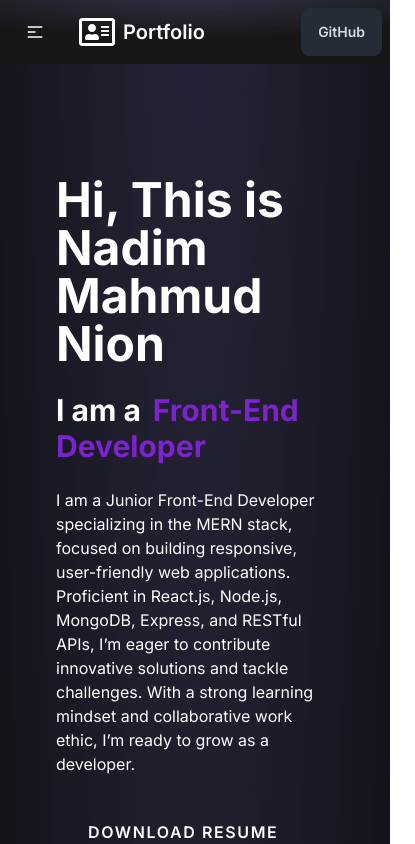
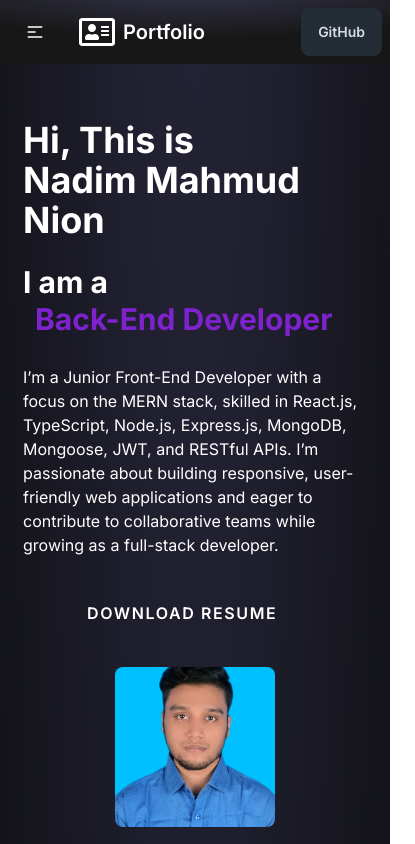
Before and after one commit to Nadim-Nion/nion-portfolio, a React (Vite) app: page / in a window 390 px wide. Shown: the top 844 px of the page, 415 px wide, since content can reach past the window. Built offline with nearby package versions, Linux system fonts and the light colour scheme.

Commit message:
animated title added with resposniveness

```diff
--- a/src/components/About/About.jsx
+++ b/src/components/About/About.jsx
@@ -1,30 +1,37 @@
-import React from 'react';
-import img from '../../assets/image/My-Formal-Picture.JPG';
-import resume from '../../assets/pdf/resume.pdf';
-import AnimatedButton from '../AnimatedButton/AnimatedButton';
+import React from "react";
+import img from "../../assets/image/My-Formal-Picture.JPG";
+import resume from "../../assets/pdf/resume.pdf";
+import AnimatedButton from "../AnimatedButton/AnimatedButton";
+import AnimatedTitle from "../AnimatedTitle/AnimatedTitle";
 
 const About = () => {
   return (
-        <div className='max-w-full lg:max-w-7xl mx-auto p-7'>
-            <div className='flex flex-col lg:flex-row justify-center items-center lg:space-x-10 p-7'>
+    <div className="max-w-full lg:max-w-7xl mx-auto p-7">
+      <div className="flex flex-col lg:flex-row justify-center items-center lg:space-x-10 p-7">
         {/* About Content */}
-                <div className='text-white space-y-6 my-14 lg:w-1/2'>
-                    <h2 className='text-5xl font-bold'>Hi, This is <br />
+        <div className="text-white space-y-6 my-0 md:my-14 lg:w-1/2">
+          <h2 className="text-4xl mx-12 md:mx-0 md:text-5xl font-bold">
+            Hi, This is <br />
             <span>Nadim Mahmud Nion</span>
           </h2>
-                    <h3 className='text-3xl font-bold'>I am a
-                        <span className='text-purple-700 ml-3'>Front-End Developer</span>
-                    </h3>
-                    <p>I am a Junior Front-End Developer specializing in the MERN stack, focused on building responsive, user-friendly web applications. Proficient in React.js, Node.js, MongoDB, Express, and RESTful APIs, I’m eager to contribute innovative solutions and tackle challenges. With a strong learning mindset and collaborative work ethic, I’m ready to grow as a developer.</p>
-                    {/* <a href={resume} download>
-                        <button className="btn btn-active btn-primary my-4">Download Resume</button>
-                    </a> */}
+          <AnimatedTitle></AnimatedTitle>
+          <p className="mx-12 md:mx-0">
+            I’m a Junior Front-End Developer with a focus on the MERN stack,
+            skilled in React.js, TypeScript, Node.js, Express.js, MongoDB,
+            Mongoose, JWT, and RESTful APIs. I’m passionate about building
+            responsive, user-friendly web applications and eager to contribute
+            to collaborative teams while growing as a full-stack developer.
+          </p>
           <AnimatedButton downloadLink={resume}></AnimatedButton>
         </div>
 
         {/* Image */}
-                <div className='w-full lg:w-1/2 flex justify-center'>
-                    <img src={img} alt="Nion's Image" className='w-40 h-40 lg:w-80 lg:h-96 rounded-lg object-cover' />
+        <div className="w-full lg:w-1/2 flex justify-center mt-4 md:mt-0">
+          <img
+            src={img}
+            alt="Nion's Image"
+            className="w-40 h-40 lg:w-80 lg:h-96 rounded-lg object-cover"
+          />
         </div>
       </div>
     </div>
--- a/src/components/AnimatedButton/AnimatedButton.jsx
+++ b/src/components/AnimatedButton/AnimatedButton.jsx
@@ -6,7 +6,7 @@ const AnimatedButton = ({ text = "Download Resume", downloadLink }) => {
     <a
       href={downloadLink}
       download
-      className="relative inline-block px-8 py-5 text-white uppercase font-semibold tracking-widest overflow-hidden transition-all duration-500 hover:bg-white hover:text-black shadow-none hover:shadow-[0_0_5px_#fff,0_0_25px_#fff,0_0_50px_#fff,0_0_200px_#fff]"
+      className="relative inline-block px-8 py-5 text-white uppercase font-semibold tracking-widest overflow-hidden transition-all duration-500 hover:bg-white hover:text-black shadow-none hover:shadow-[0_0_5px_#fff,0_0_25px_#fff,0_0_50px_#fff,0_0_200px_#fff] mx-20 md:mx-0"
     >
       <span className="absolute top-0 left-0 w-full h-[10px] bg-gradient-to-r from-transparent to-white animate-slide-left"></span>
       <span className="absolute -top-full right-0 w-[10px] h-full bg-gradient-to-b from-transparent to-white animate-slide-down delay-75"></span>
--- /dev/null
+++ b/src/components/AnimatedTitle/AnimatedTitle.jsx
@@ -0,0 +1,70 @@
+import React, { useEffect, useRef } from "react";
+
+const titles = [
+  "Front-End Developer",
+  "Back-End Developer",
+  "MERN Stack Developer",
+];
+
+const AnimatedTitle = () => {
+  const wordsRef = useRef([]);
+  const containerRef = useRef(null);
+
+  useEffect(() => {
+    const words = wordsRef.current;
+    let index = 0;
+
+    const interval = setInterval(() => {
+      words.forEach((word, i) => {
+        word.style.opacity = i === index ? 1 : 0;
+      });
+      index = (index + 1) % words.length;
+    }, 3000); // switch every 3s
+
+    return () => clearInterval(interval);
+  }, []);
+
+  const handleClick = (i) => {
+    const word = wordsRef.current[i];
+    word.classList.add("scale-110");
+    setTimeout(() => {
+      word.classList.remove("scale-110");
+    }, 200);
+  };
+
+  const handleDoubleClick = () => {
+    const sparkle = document.createElement("span");
+    sparkle.textContent = "✨";
+    sparkle.className = "absolute animate-ping text-purple-500";
+    sparkle.style.left = `${Math.random() * 90}%`;
+    sparkle.style.top = `${Math.random() * 60}%`;
+    containerRef.current.appendChild(sparkle);
+    setTimeout(() => sparkle.remove(), 1000);
+  };
+
+  return (
+    <div
+      className="relative text-3xl font-bold text-left"
+      onDoubleClick={handleDoubleClick}
+      ref={containerRef}
+    >
+      <h3 className="inline-block text-white dark:text-white ml-12 md:ml-0">
+        I am a
+        <span className="ml-3 relative inline-block w-[380px] h-[2.5rem] align-middle overflow-hidden">
+          {titles.map((title, i) => (
+            <div
+              key={i}
+              ref={(el) => (wordsRef.current[i] = el)}
+              onClick={() => handleClick(i)}
+              className={`absolute left-0 top-0 w-full text-purple-700 transition-opacity duration-700 ease-in-out cursor-pointer opacity-0`}
+            >
+              {title}
+            </div>
+          ))}
+        </span>
+      </h3>
+    </div>
+  );
+};
+
+export default AnimatedTitle;
```
Lines whose indentation alone changed are shown as unchanged.
